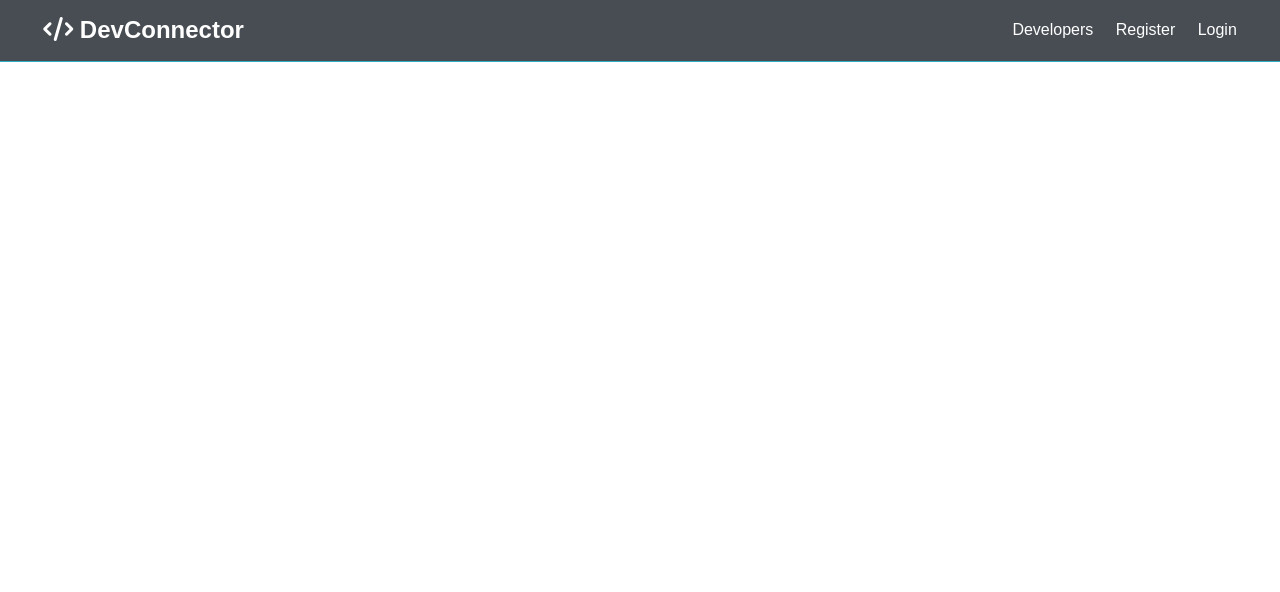
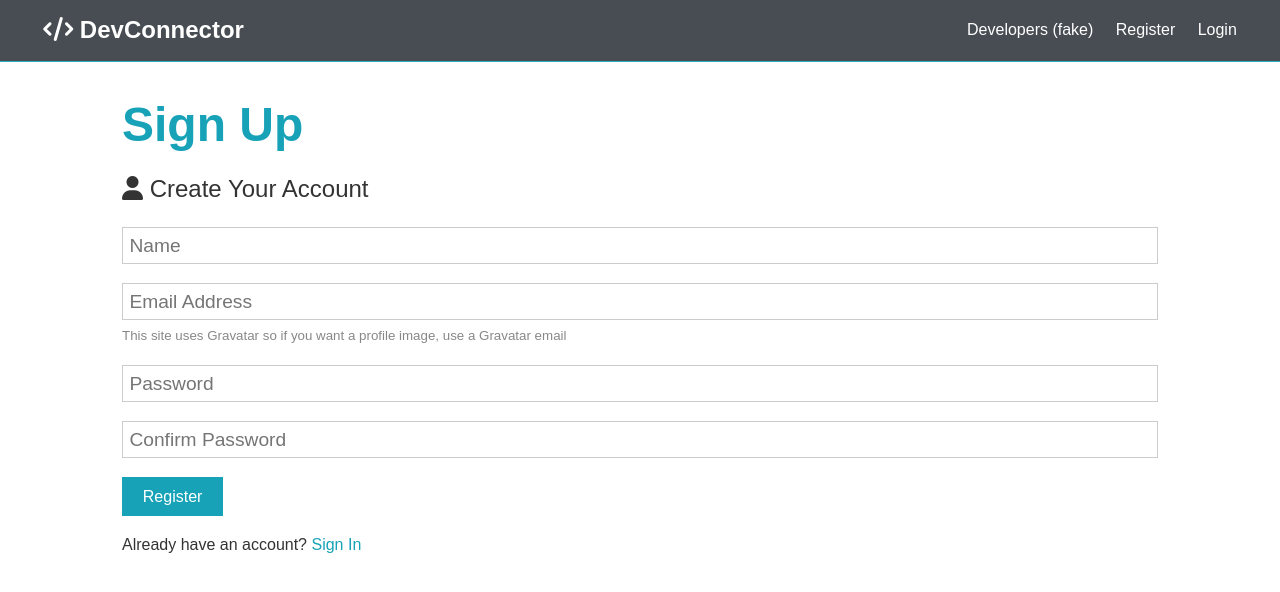
Before and after one commit to snowpeech/traversy-mern-app, a React (Create React App) app in the folder client/: page /register in a window 1280 px wide. Shown: the top 592 px of the page. Built offline with nearby package versions, Linux system fonts and the light colour scheme; the HTML template or start-up script is replaced by a standard one.

Commit message:
starting register form

```diff
--- a/client/src/App.js
+++ b/client/src/App.js
@@ -2,6 +2,8 @@
 import { BrowserRouter as Router, Route, Switch } from "react-router-dom";
 import Navbar from "./components/layouts/Navbar";
 import Landing from "./components/layouts/Landing";
+import Login from "./components/auth/Login";
+import Register from "./components/auth/Register";
 import "./App.css";
 
 const App = () => (
@@ -9,6 +11,12 @@
     <Fragment>
       <Navbar />
       <Route exact path='/' component={Landing} />
+      <section className='container'>
+        <Switch>
+          <Route exact path='/register' component={Register} />
+          <Route exact path='/login' component={Login} />
+        </Switch>
+      </section>
     </Fragment>
   </Router>
 );
--- /dev/null
+++ b/client/src/components/auth/Login.js
@@ -0,0 +1,7 @@
+import React from "react";
+
+const Login = () => {
+  return <div>Login</div>;
+};
+
+export default Login;
--- /dev/null
+++ b/client/src/components/auth/Register.js
@@ -0,0 +1,65 @@
+import React, { Fragment, useState } from "react";
+
+const Register = () => {
+  const [formData, setFormData] = useState({
+    name: "",
+    email: "",
+    password: "",
+    password2: ""
+  });
+
+  const { name, email, password, password2 } = formData;
+
+  const onChange = e =>
+    setFormData({ ...formData, [e.target.name]: e.target.value });
+
+  return (
+    <Fragment>
+      <h1 class='large text-primary'>Sign Up</h1>
+      <p class='lead'>
+        <i class='fas fa-user' /> Create Your Account
+      </p>
+      <form class='form' action='create-profile.html'>
+        <div class='form-group'>
+          <input
+            type='text'
+            placeholder='Name'
+            name='name'
+            value={name}
+            onChange={e => onChange(e)}
+            required
+          />
+        </div>
+        <div class='form-group'>
+          <input type='email' placeholder='Email Address' name='email' />
+          <small class='form-text'>
+            This site uses Gravatar so if you want a profile image, use a
+            Gravatar email
+          </small>
+        </div>
+        <div class='form-group'>
+          <input
+            type='password'
+            placeholder='Password'
+            name='password'
+            minLength='6'
+          />
+        </div>
+        <div class='form-group'>
+          <input
+            type='password'
+            placeholder='Confirm Password'
+            name='password2'
+            minLength='6'
+          />
+        </div>
+        <input type='submit' class='btn btn-primary' value='Register' />
+      </form>
+      <p class='my-1'>
+        Already have an account? <a href='login.html'>Sign In</a>
+      </p>
+    </Fragment>
+  );
+};
+
+export default Register;
--- a/client/src/components/layouts/Landing.js
+++ b/client/src/components/layouts/Landing.js
@@ -1,4 +1,5 @@
 import React from "react";
+import { Link } from "react-router-dom";
 
 const Landing = () => {
   return (
@@ -11,12 +12,12 @@
             other developers
           </p>
           <div className='buttons'>
-            <a href='register.html' className='btn btn-primary'>
+            <Link to='/register' className='btn btn-primary'>
               Sign Up
-            </a>
-            <a href='login.html' className='btn btn-light'>
+            </Link>
+            <Link to='/login' className='btn btn-light'>
               Login
-            </a>
+            </Link>
           </div>
         </div>
       </div>
--- a/client/src/components/layouts/Navbar.js
+++ b/client/src/components/layouts/Navbar.js
@@ -1,22 +1,23 @@
 import React from "react";
+import { Link } from "react-router-dom";
 
 const Navbar = () => {
   return (
     <nav className='navbar bg-dark'>
       <h1>
-        <a href='index.html'>
+        <Link to='index.html'>
           <i className='fas fa-code' /> DevConnector
-        </a>
+        </Link>
       </h1>
       <ul>
         <li>
-          <a href='profiles.html'> Developers </a>
+          <Link to='/register'> Developers (fake) </Link>
         </li>
         <li>
-          <a href='register.html'> Register </a>
+          <Link to='/register'> Register </Link>
         </li>
         <li>
-          <a href='login.html'> Login </a>
+          <Link to='/login'> Login </Link>
         </li>
       </ul>
     </nav>
```
